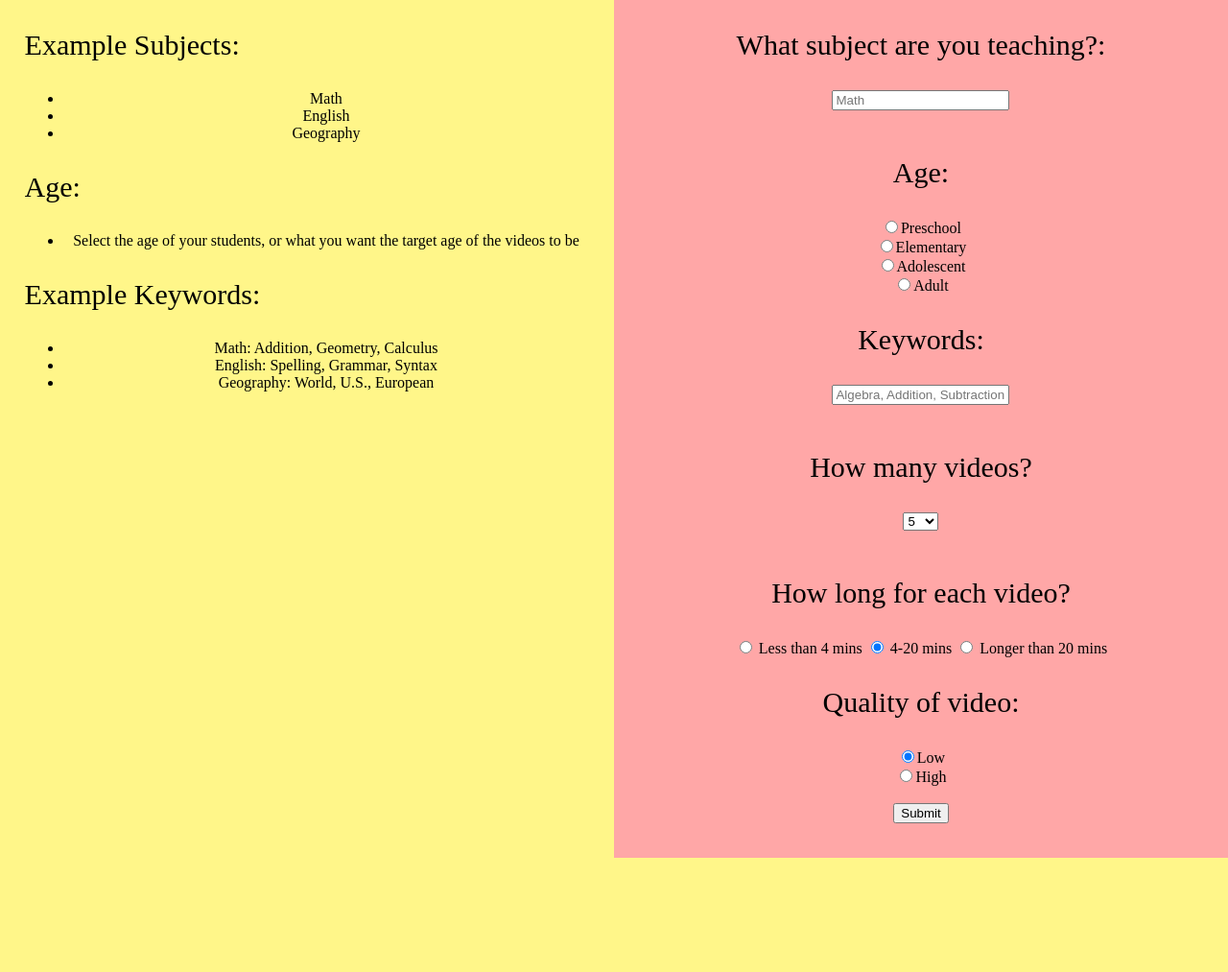
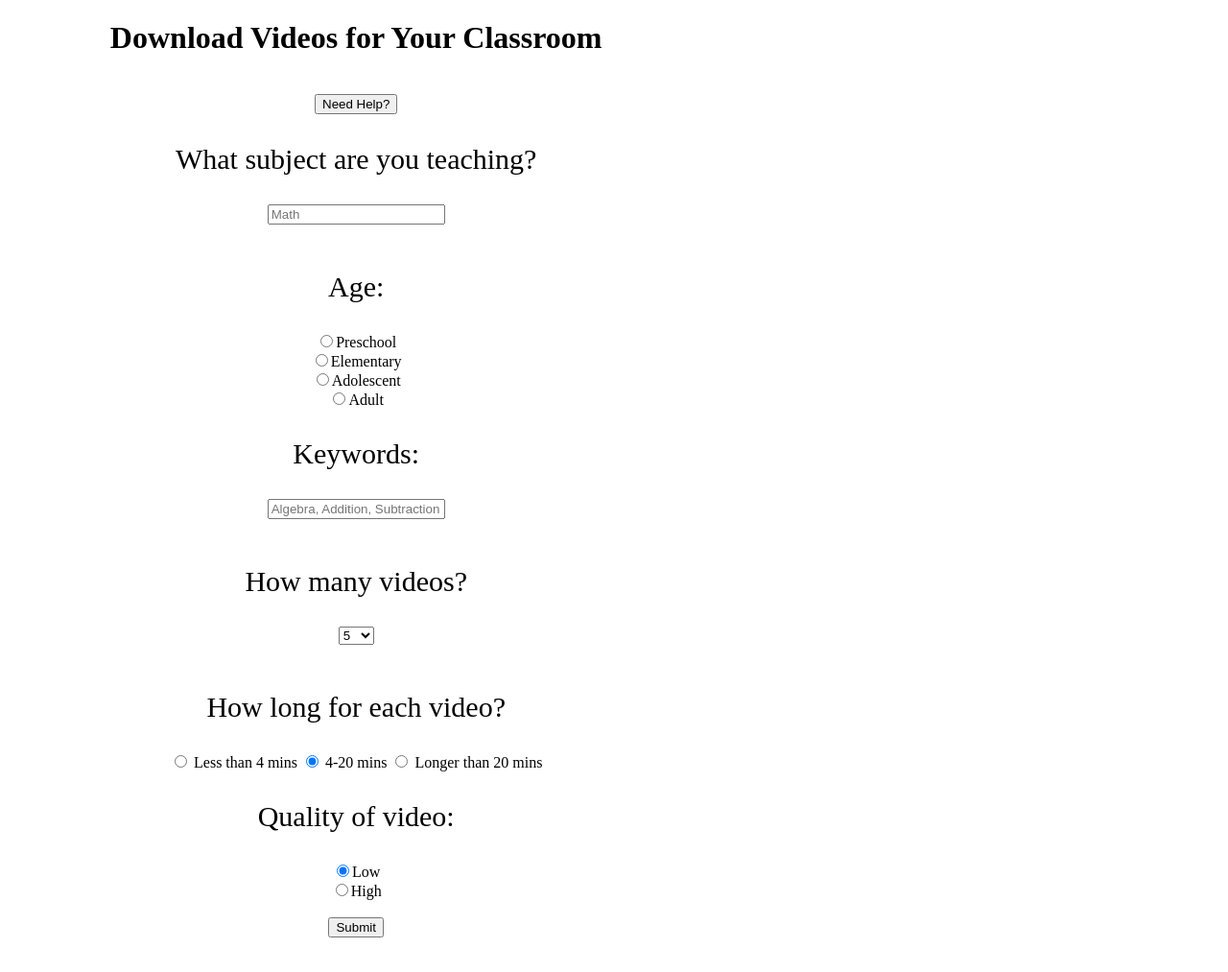
Before and after one commit to cmihm01/Offline-YouTube, a Flask app: page / in a window 1280 px wide. Shown: the whole page at 96% size. Before the commit the page ends 894 px from the top, so only its background shows below. Run offline with Flask 2, Linux system fonts and the light colour scheme.

Commit message:
Added help button

```diff
--- a/static/style.css
+++ b/static/style.css
@@ -2,7 +2,7 @@ html, body {
     margin: 0;
     height: 100%;
 }
-div {
+div#col2 {
 	text-align:center;
 }
 p,a {
@@ -36,7 +36,7 @@ div#send{
 	width: 50%;
 }
 
-.downloadLink {
+.downloadLin {
 	padding-top: 100px;
 }
 
@@ -62,7 +62,7 @@ div .indivInstruction {
 }
 div#help{
 	float:left;
-	margin-left:50px;
+
 }
 div#age{
 	margin:auto;
@@ -75,17 +75,19 @@ div#age{
 	float:left;
 	width:100%;
 	overflow:hidden;
-	background:#ffa7a7; /* column 2 background colour */
+
 }
 #cont1 {
 	float:left;
 	width:100%;
 	position:relative;
 	right:50%;
-	background:#fff689; /* column 1 background colour */
+
 }
 #col1 {
+	border-style:solid;
 	float:left;
+	text-align:left;
 	width:46%;
 	position:relative;
 	left:52%;
@@ -97,4 +99,5 @@ div#age{
 	position:relative;
 	left:56%;
 	overflow:hidden;
+
 }
--- a/templates/basic.html
+++ b/templates/basic.html
@@ -4,13 +4,21 @@
     <title>Teacher Menu</title>
     <meta charset="utf-8">
     <link rel="stylesheet" type="text/css" href="static/style.css">
+
+    <script>
+    	function showDiv() {
+   			document.getElementById('col1').style.display = "block";
+		}
+	</script>
   </head>
   <body>
     <div id=cont2>
 	    <div id=cont1>
 
-	    	<div id=col1>
+	    	<div id=col1 style="display:none">
 	    		<div id=subj>
+	    		<h1> Help </h1>
+	    		<br> <br>
 					<p style="text-align:left">Example Subjects:</p>
 					<ul id=ex_sub>
 						<li> Math </li>
@@ -37,9 +45,13 @@
 			</div>
 
 		    <div id=col2>
+		    <h1> Download Videos for Your Classroom </h1>
+		    <br>
+		    <button onclick="showDiv()"> Need Help? </button>
+
 		    	<form action="http://localhost:5000/result" method="POST">
 			    <div id=category-d>
-			     <p> What subject are you teaching?: </p>
+			     <p> What subject are you teaching? </p>
 			     <input type="text" name="category" placeholder="Math" required><br>
 			    </div>
 
```
